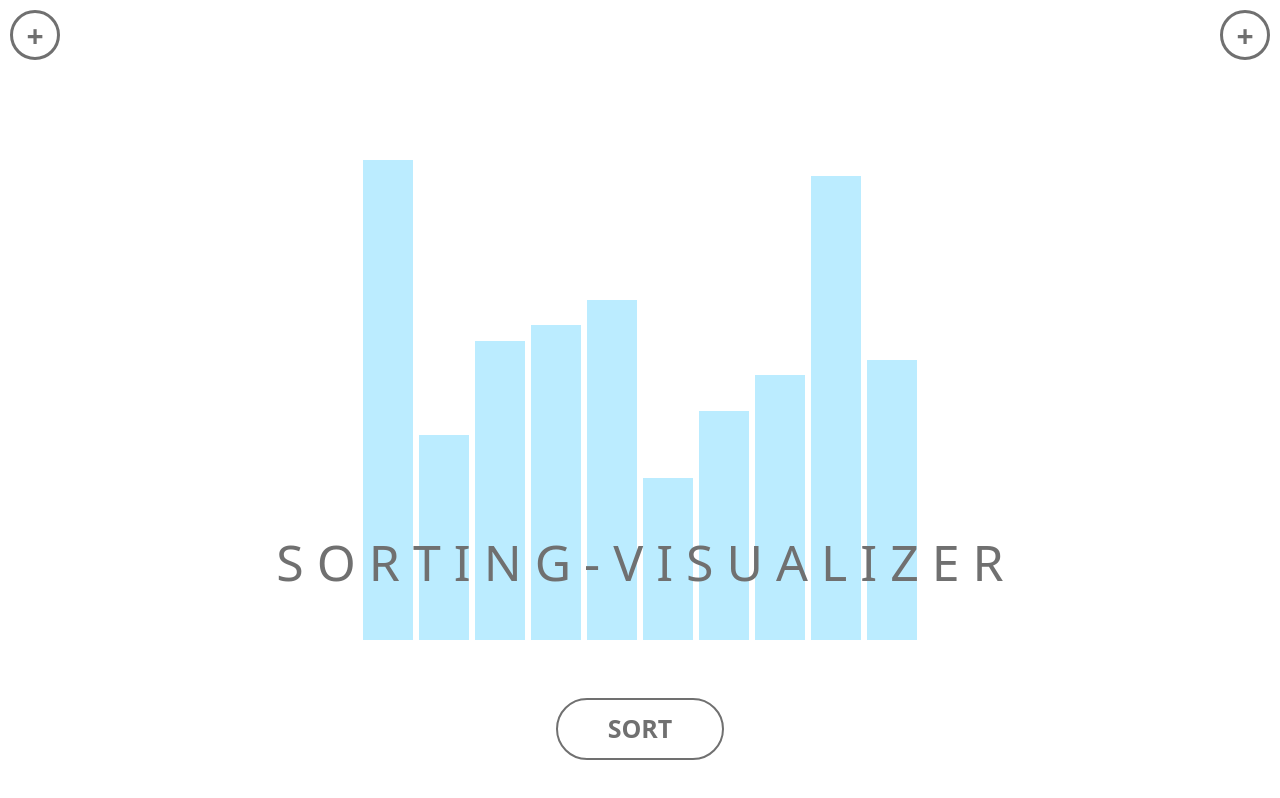
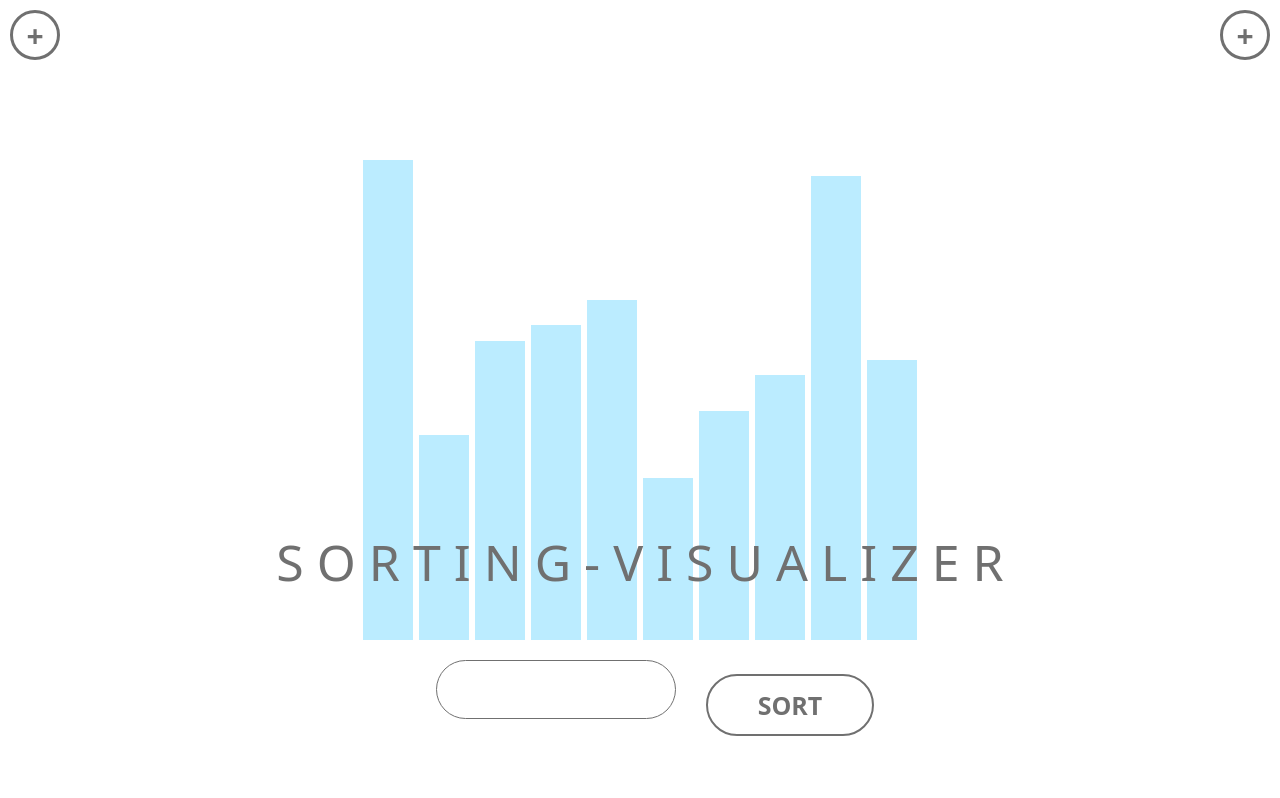
Before and after one commit to jadenliu12/Sorting-Visualizer, a React app: page / in a window 1280 px wide. Built offline with nearby package versions, Linux system fonts and the light colour scheme.

Commit message:
add message box

```diff
--- a/src/components/SortBar.css
+++ b/src/components/SortBar.css
@@ -19,7 +19,59 @@
     margin: 0 3px;
 }
 
-.sortBar .button {
+.sortBar .botContainer {
+    display: flex;
+    position: absolute;
+    bottom: 5vh;
+    justify-content: center;
+    flex-direction: row;
+}
+
+.sortBar .botContainer .movesContainer {
+    display: flex;
+    width: 300px;
+    height: 110px;
+    overflow: auto;
+    flex: none;
+    flex-flow: column nowrap;
+    scroll-snap-type: y mandatory;
+    white-space: pre-line;
+    line-height: 55px;
+}
+
+.movesContainer > div {
+    height: 58.500px;
+    width: 80%;
+    margin: 10px auto;
+    border: 1px solid #707070;
+    border-radius: 99em;
+    text-align: center;
+    scroll-snap-align: center;
+    flex: none;
+}
+
+.movesContainer::-webkit-scrollbar {
+    width: 0px;
+}
+
+/* Track */
+.movesContainer::-webkit-scrollbar-track {
+    -webkit-box-shadow: inset 0 0 6px rgba(255, 255, 255, 0);
+    -webkit-border-radius: 10px;
+    border-radius: 10px;
+}
+
+/* Handle */
+.movesContainer::-webkit-scrollbar-thumb {
+    -webkit-border-radius: 10px;
+    border-radius: 10px;
+    background: rgba(255, 255, 255, 0);
+}
+.movesContainer::-webkit-scrollbar-thumb:window-inactive {
+	background: rgba(255, 255, 255, 0);
+}
+
+.sortBar .botContainer .button {
     background: transparent;
     border: 0;
     border-radius: 0;
@@ -30,14 +82,12 @@
     line-height: 1;
     margin: 0;
     padding: 0;
-    position: absolute;
-    bottom: 5vh;
     text-align: center;
     text-decoration: none;
     user-select: none;
 }
 
-.sortBar .button .innerButton {
+.sortBar .botContainer .button .innerButton {
     align-items: center;
     border: 2px solid #707070;
     border-radius: 99em;
--- a/src/components/SortBar.jsx
+++ b/src/components/SortBar.jsx
@@ -67,9 +67,14 @@ class SortBar extends React.Component {
                 <div className="sortBarContainer">
                     {children}
                 </div>
-                <button type='button' className='button' onClick={() => this.sort()}>
-                    <span className='innerButton'>SORT</span>
-                </button>
+                <div className="botContainer">
+                    <div className="movesContainer" id="movesContainer">
+                        <div>&nbsp;</div>
+                    </div>
+                    <button type='button' className='button' onClick={() => this.sort()}>
+                        <span className='innerButton'>SORT</span>
+                    </button>
+                </div>
             </div>
         )
     }
@@ -77,18 +82,22 @@ class SortBar extends React.Component {
     sort() {
         if(!this.check()) {
             var animations = insertionSort(this.props.arrayBar, this.props.total);
+            const moves = document.getElementById("movesContainer");
 
             for (let i = 0; i < animations.length; i++) {
                 const arrayBars = document.getElementsByClassName('array-bar');
                 const isColorChange = i % 3 !== 2;
+
                 if (isColorChange) {
-                    const [barOneIdx, barTwoIdx] = animations[i];
+                    const [barOneIdx, barTwoIdx] = animations[i].arr;
                     const barOneStyle = arrayBars[barOneIdx].style;
                     const barTwoStyle = arrayBars[barTwoIdx].style;
                     const color = i % 3 === 0 ? SECONDARY_COLOR : PRIMARY_COLOR;
                     setTimeout(() => {
                         barOneStyle.backgroundColor = color;
                         barTwoStyle.backgroundColor = color;
+                        moves.innerHTML += `<div>${animations[i].message}</div>`;
+                        moves.scrollTop = moves.scrollHeight;
 
                         if(i === animations.length-1)
                             this.sorted();
@@ -96,9 +105,12 @@ class SortBar extends React.Component {
                 }
                 else {
                     setTimeout(() => {
-                        const [barOneIdx, newHeight] = animations[i];
+                        const [barOneIdx, newHeight] = animations[i].arr;
                         const barOneStyle = arrayBars[barOneIdx].style;
                         barOneStyle.height = `${newHeight}px`;
+                        barOneStyle.backgroundColor = `${TERTIARY_COLOR}`;
+                        moves.innerHTML += `<div>${animations[i].message}</div>`;
+                        moves.scrollTop = moves.scrollHeight;
 
                         if(i === animations.length-1)
                             this.sorted();
@@ -110,8 +122,13 @@ class SortBar extends React.Component {
 
     sorted() {
         const arrayBars = document.getElementsByClassName('array-bar');
+        const moves = document.getElementById("movesContainer");
+
         for(let item of arrayBars)
             item.style.backgroundColor = SORTED_COLOR;
+
+        moves.innerHTML += '<div>Finished</div>';
+        moves.scrollTop = moves.scrollHeight;
         this.props.dispatch(changeColor(SORTED_COLOR));
     }
 
--- a/src/utilities/InsertionSort.js
+++ b/src/utilities/InsertionSort.js
@@ -9,17 +9,17 @@ export function insertionSort(arr, n) {
 
         //Inner loop runs until j is -1 or current number is bigger than arr[j]
         while ((j > -1) && (cur < arr[j])) {
-            animations.push([j+1, j]);
-            animations.push([j+1, j]);
-            animations.push([j+1, arr[j]]);
+            animations.push({arr: [j+1, j], message: `Compare ${arr[j+1]} with ${arr[j]}`});
+            animations.push({arr: [j+1, j], message: `Compare ${arr[j+1]} with ${arr[j]}`});
+            animations.push({arr: [j+1, arr[j]], message: `Swap ${arr[j+1]} with ${arr[j]}`});
             arr[j+1] = arr[j]; //Position bigger value number behind smaller value number
             j--;
         }
 
         //Final swap
-        animations.push([i, j+1]);
-        animations.push([i, j+1]);
-        animations.push([j+1, cur]);
+        animations.push({arr: [i, j+1], message: `Compare ${arr[j+1]} with ${cur}`});
+        animations.push({arr: [i, j+1], message: `Compare ${arr[j+1]} with ${cur}`});
+        animations.push({arr: [j+1, cur], message: `Swap ${arr[j+1]} with ${cur}`});
         arr[j+1] = cur;
     }
     return animations;
```
Also changed, not shown: src/components/Main.jsx (line endings or trailing spaces).
